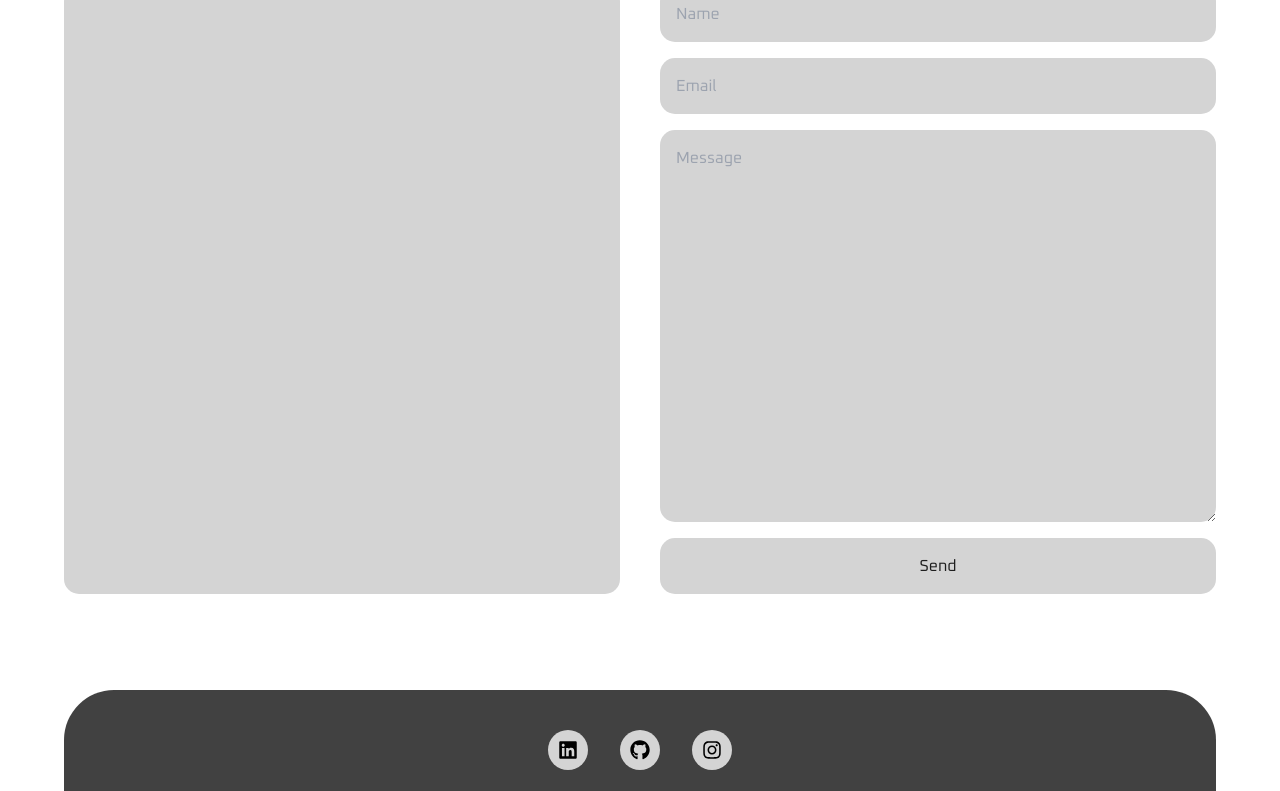
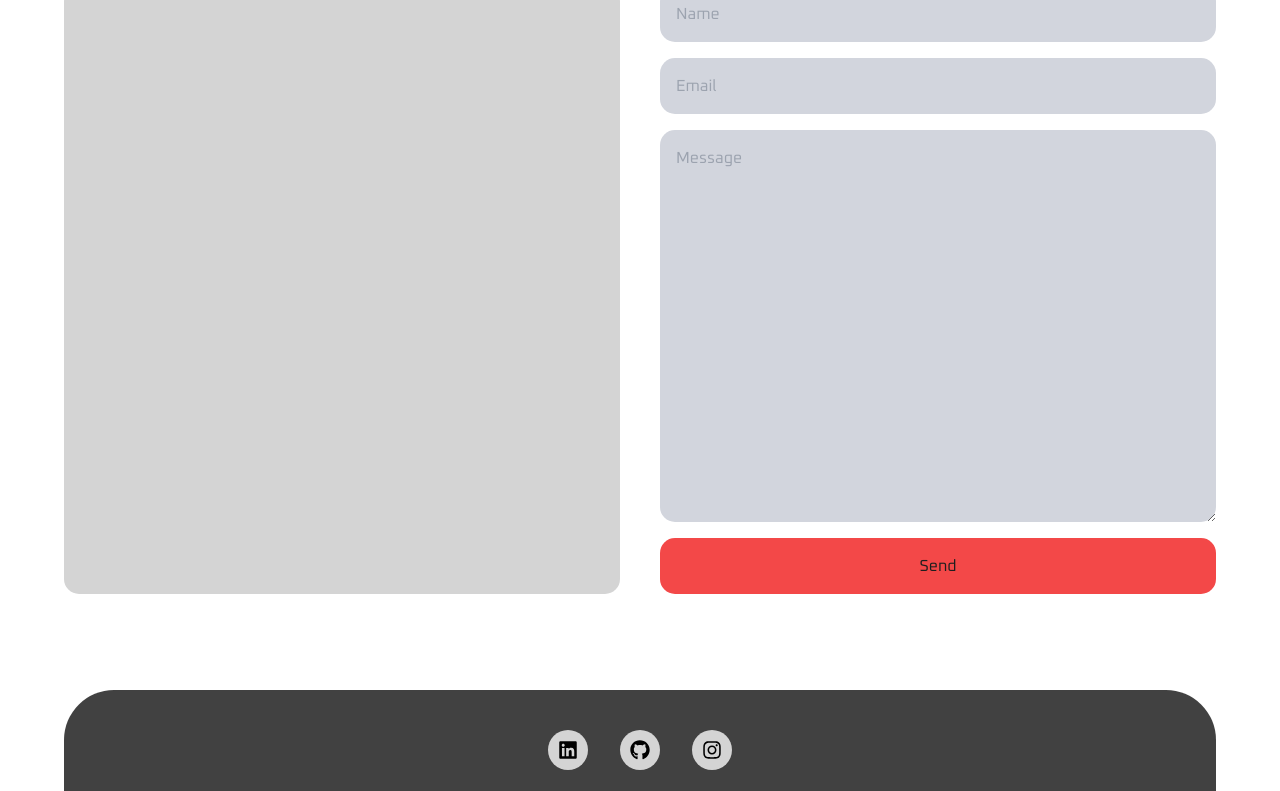
Before and after one commit to pavanhutagi/portfolio, a Next.js app: page / in a window 1280 px wide. Shown: the part 1710-2501 px from the top of the page. Built offline with nearby package versions, Linux system fonts and the light colour scheme.

Commit message:
refactor: contact form color updates

```diff
--- a/src/components/button.tsx
+++ b/src/components/button.tsx
@@ -7,7 +7,7 @@ export default function Button({ children, onClick }: ButtonProps) {
   return (
     <button
       onClick={onClick}
-      className="bg-background-dark dark:bg-background-light text-text-dark dark:text-text-light rounded-[15px] p-4"
+      className="bg-[#a82121] dark:bg-[#f34848] text-text-dark dark:text-text-light rounded-[15px] p-4"
     >
       {children}
     </button>
--- a/src/components/text-area.tsx
+++ b/src/components/text-area.tsx
@@ -16,7 +16,7 @@ export default function TextArea({
       placeholder={placeholder}
       value={value}
       onChange={(e) => onChange(e.target.value)}
-      className="bg-background-dark dark:bg-background-light rounded-[15px] p-4 max-h-[500px] min-h-[100px] outline-none focus:ring-2 focus:ring-primary-500 focus:border-primary-500"
+      className="bg-secondary-500 dark:bg-secondary-200 text-text-dark dark:text-text-light rounded-[15px] p-4 max-h-[500px] min-h-[100px] outline-none focus:ring-2 focus:ring-primary-500 focus:border-primary-500"
       rows={rows}
     />
   );
--- a/src/components/text-input.tsx
+++ b/src/components/text-input.tsx
@@ -15,7 +15,7 @@ export default function TextInput({
       placeholder={placeholder}
       value={value}
       onChange={(e) => onChange(e.target.value)}
-      className="bg-background-dark dark:bg-background-light rounded-[15px] p-4 outline-none focus:ring-2 focus:ring-primary-500 focus:border-primary-500"
+      className="bg-secondary-500 dark:bg-secondary-200 text-text-dark dark:text-text-light rounded-[15px] p-4 outline-none focus:ring-2 focus:ring-primary-500 focus:border-primary-500"
     />
   );
 }
```
